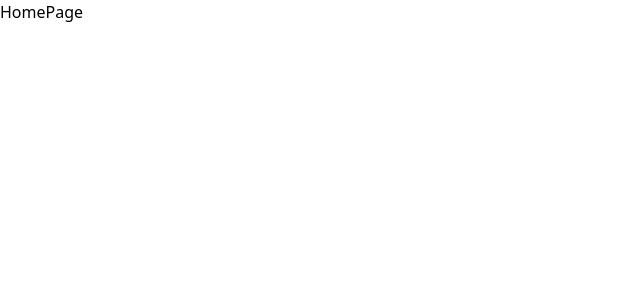
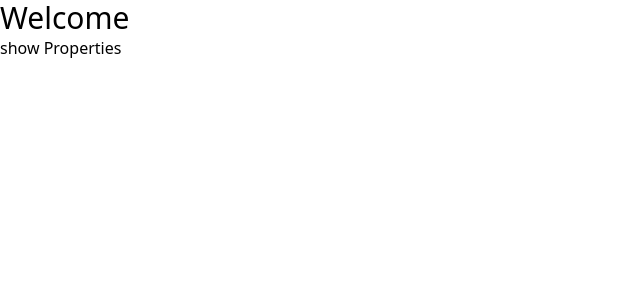
Before and after one commit to RaisanJMR/property-pulse, a Next.js app: page / in a window 1280 px wide. Shown: the top 300 px of the page, without its empty margins (0-640 px from the left). Built offline with nearby package versions, Linux system fonts and the light colour scheme.

Commit message:
FEAT: completed file - based routing

```diff
--- a/app/page.jsx
+++ b/app/page.jsx
@@ -1,8 +1,11 @@
-import React from 'react'
+import Link from 'next/link'
 
 const HomePage = () => {
   return (
-    <div>HomePage</div>
+    <div>
+      <h1 className='text-3xl'>Welcome</h1>
+      <Link href="/properties">show Properties</Link>
+    </div>
   )
 }
 
--- a/app/properties/page.jsx
+++ b/app/properties/page.jsx
@@ -1,8 +1,11 @@
-import React from 'react'
+import Link from 'next/link'
 
 const page = () => {
   return (
-    <div>Properties Page</div>
+    <div>
+      <h1 className='text-3xl'>Properties</h1>
+      <Link href="/">Go Home</Link>
+    </div>
   )
 }
 
```
